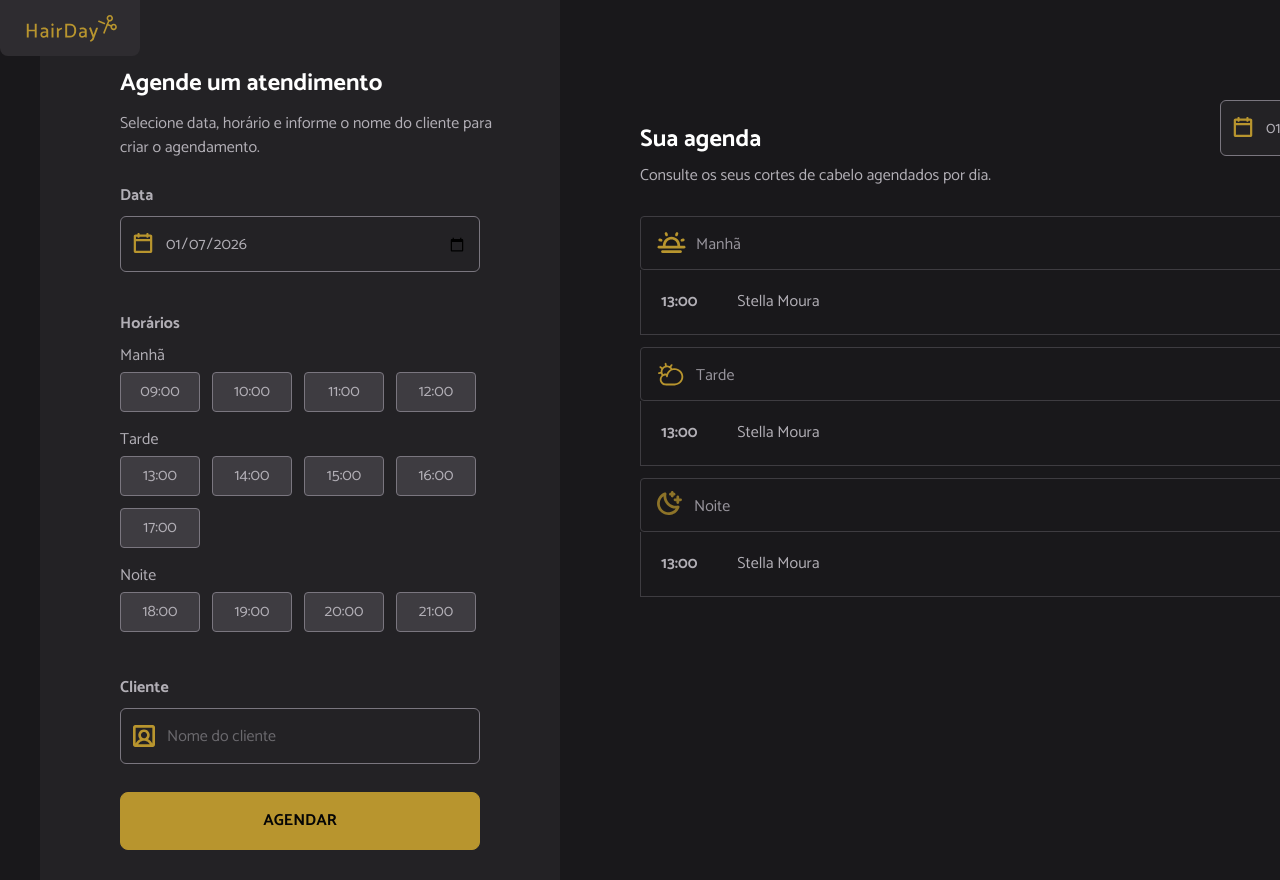
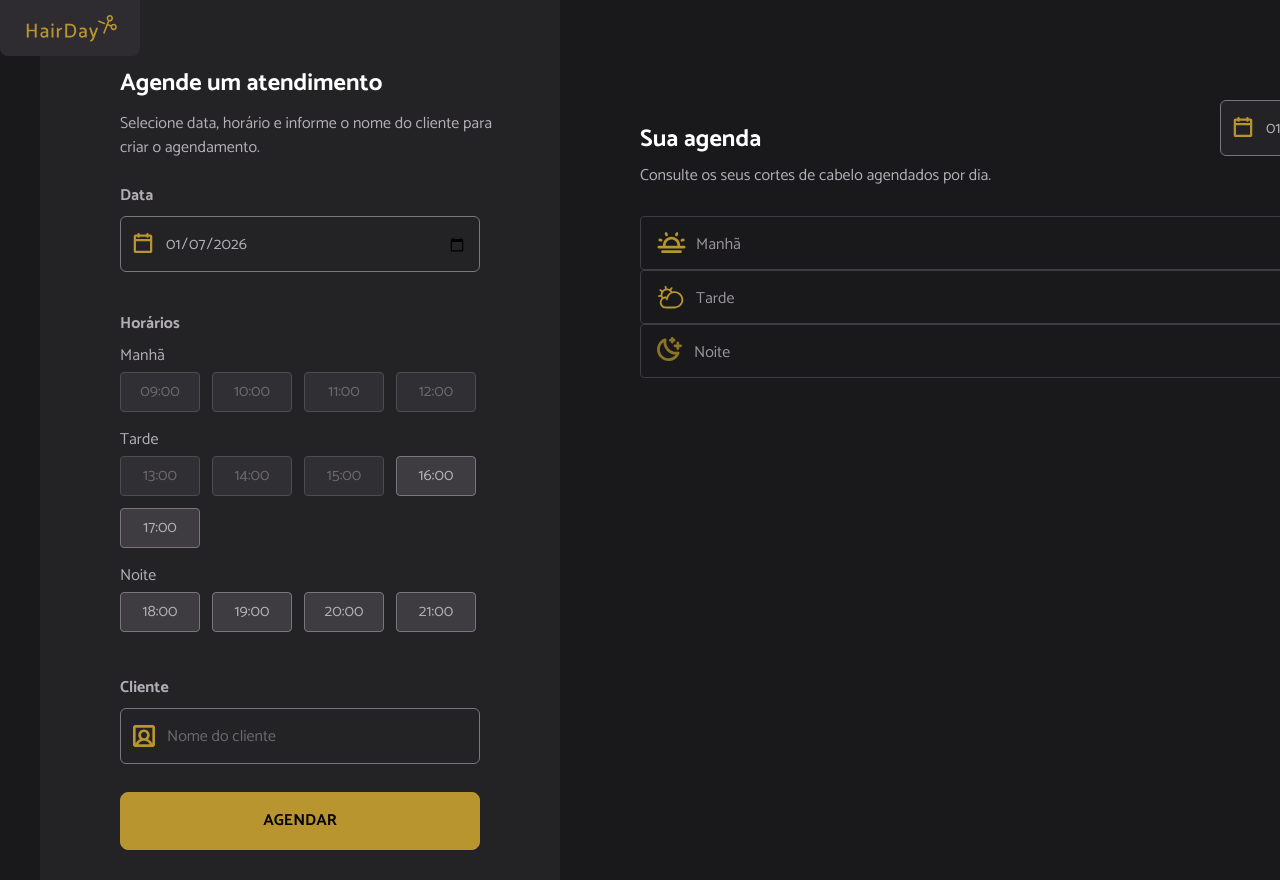
Before and after one commit to gisnarag/Projeto-HairDayReact, a React (Vite) app in the folder HairDay/: page / in a window 1280 px wide. Shown: the top 880 px of the page. Built offline with nearby package versions, Linux system fonts and the light colour scheme; data requests are answered from the project's data file.

Commit message:
projeto finalizado

```diff
--- a/HairDay/server.json
+++ b/HairDay/server.json
@@ -1,58 +1,28 @@
 {
   "appointments": [
     {
-      "id": "5d0a",
+      "id": "a70c",
       "hour": "10:00",
-      "data": "2026-01-15",
-      "client": "gisnara"
+      "date": "2026-01-21",
+      "client": "jade"
     },
     {
-      "id": "d189",
-      "hour": "10:00",
-      "data": "2026-01-15",
-      "client": "gisnara"
+      "id": "de66",
+      "hour": "20:00",
+      "date": "2026-01-17",
+      "client": "gigi"
     },
     {
-      "id": "a774",
+      "id": "fa63",
       "hour": "10:00",
-      "data": "2026-01-15",
-      "client": "gisnara"
+      "date": "2026-01-27",
+      "client": "gigi"
     },
     {
-      "id": "c779",
-      "hour": "10:00",
-      "data": "2026-01-15",
-      "client": "gisnara"
-    },
-    {
-      "id": "ec57",
-      "hour": "10:00",
-      "data": "2026-01-15",
-      "client": "olá"
-    },
-    {
-      "id": "c94f",
-      "hour": "10:00",
-      "data": "2026-01-15",
-      "client": "olá"
-    },
-    {
-      "id": "0493",
-      "hour": "19:00",
-      "data": "2026-01-15",
-      "client": "fggg"
-    },
-    {
-      "id": "3e3c",
-      "hour": "14:00",
-      "data": "2026-01-09",
-      "client": "cdff"
-    },
-    {
-      "id": "d8e7",
-      "hour": "12:00",
-      "data": "2026-01-15",
-      "client": "ana"
+      "id": "7b83",
+      "hour": "20:00",
+      "date": "2026-01-18",
+      "client": "gigi"
     }
   ]
 }
--- a/HairDay/src/App.tsx
+++ b/HairDay/src/App.tsx
@@ -20,7 +20,10 @@ import ButtonItem from "./components/button-item";
 import useTextInput from "./hooks/use-text-input";
 import { newAppointment } from "./services/new-appointment";
 import { today } from "./hooks/use-date-input";
-import { useState } from "react";
+import { useEffect, useState } from "react";
+import { apiConfig } from "./services/api-config";
+import dayjs from "dayjs";
+import { cancelAppointment } from "./services/cancel-appointment";
 
 export default function App() {
 
@@ -30,18 +33,90 @@ export default function App() {
 
   const { name, setName, handleTextInput } = useTextInput();
 
-  interface BookingProps {
-    date: string;
-    hour: string;
-  }
+  const [isBookings, setIsBookings] = useState<{ hour: string, date: string }[]>([])
 
-  const [isBookings, setBookings] = useState<BookingProps[]>([]);
+  const [bookings, setBookings] = useState<{ client: string, hour: string, id: string }[]>([])
 
   const hoursMorning = openingHours.filter(item => item.period === "morning").map(item => item.hour)
   const hoursAfternoon = openingHours.filter(item => item.period === "afternoon").map(item => item.hour)
   const hoursNight = openingHours.filter(item => item.period === "night").map(item => item.hour)
 
-  function handleConfirmButton() {
+  function isPastHour(hour: string) {
+    if (!dayjs(dateInput).isSame(dayjs(), "day")) {
+      return false
+    }
+
+    const selectedDateTime = dayjs(`${dateInput} ${hour}`)
+    return selectedDateTime.isBefore(dayjs())
+  }
+
+  interface Booking {
+    id: string,
+    client: string,
+    hour: string,
+    date: string
+  }
+
+  useEffect(() => {
+    async function loadBookings() {
+      const response = await fetch(`${apiConfig.baseURL}/appointments`)
+      const data = await response.json()
+
+      // isBooking guarda apenas hour + date para bloquear horários, não representa um agendamento completo, por isso não usa id
+      const blocked = data.map((item: Booking) => ({
+        hour: item.hour,
+        date: item.date
+      }))
+
+      setIsBookings(blocked)
+    }
+
+    loadBookings()
+  }, [])
+
+  function isBooked(hour: string, date: string): boolean {
+    return isBookings.some(booking => {
+      console.log({ bookingHour: booking.hour, bookingDate: booking.date, hour, date })
+      return booking.hour === hour && booking.date === date
+    })
+  }
+
+  async function fetchLoadBookings(date: string) {
+    const response = await fetch(`${apiConfig.baseURL}/appointments`)
+    const data: Booking[] = await response.json();
+
+    const filteredBookings = data.filter(book => book.date === date).map(book => ({ client: book.client, hour: book.hour, id: book.id }))
+    setBookings(filteredBookings)
+  }
+
+  useEffect(() => {
+    fetchLoadBookings(dateInput)
+  }, [dateInput])
+
+  async function handleCancelAppointment(
+    id: string,
+    hour: string,
+    date: string
+  ) {
+    try {
+      await cancelAppointment(id)
+
+      setBookings(prev =>
+        prev.filter(booking => booking.id !== id)
+      )
+
+      setIsBookings(prev =>
+        prev.filter(
+          booking =>
+            booking.hour !== hour || booking.date !== date
+        )
+      )
+    } catch {
+      alert("Erro ao cancelar o agendamento 😿")
+    }
+  }
+
+  async function handleConfirmButton() {
     if (!selectedHour || !dateInput || !name) {
       alert("Preencha todos os campos para agendamento! \u{1F63C}")
       return;
@@ -49,18 +124,21 @@ export default function App() {
 
     const payload = {
       hour: selectedHour,
-      data: dateInput,
+      date: dateInput,
       client: name
     };
 
     // Ei função, toma esse pacote de dados aqui
-    newAppointment(payload)
+    await newAppointment(payload)
 
-    setBookings(prev => [
-      ...prev,
-      { date: dateInput, hour: selectedHour }
-    ]);
+    await fetchLoadBookings(dateInput)
 
+    // Atualiza estado para renderizar o componente e o disabled ser habilitado logo após um novo agendameto
+    setIsBookings(prev => [...prev, {
+      hour: selectedHour,
+      date: dateInput,
+    }]
+    )
 
     setDateInput(today);
     setSelectedHour("");
@@ -99,7 +177,7 @@ export default function App() {
           <ul className="bg-gray-700 h-12 ml-10 flex items-center justify-between w-95">
             <li className="flex gap-3" >
               {hoursMorning.map(hour => (
-                <ButtonItem key={hour} selected={selectedHour == hour} onClick={() => handleButtonHourSelected(hour)}>
+                <ButtonItem key={hour} selected={selectedHour == hour} onClick={() => handleButtonHourSelected(hour)} disabled={isBooked(hour, dateInput) || isPastHour(hour)}>
                   {hour}
                 </ButtonItem>
               ))}
@@ -111,7 +189,7 @@ export default function App() {
           <ul className="bg-gray-700 h-25 ml-10 flex items-center justify-between w-95">
             <li className="flex flex-wrap gap-3" >
               {hoursAfternoon.map(hour => (
-                <ButtonItem key={hour} selected={selectedHour == hour} onClick={() => handleButtonHourSelected(hour)}>
+                <ButtonItem key={hour} selected={selectedHour == hour} disabled={isBooked(hour, dateInput) || isPastHour(hour)} onClick={() => handleButtonHourSelected(hour)}>
                   {hour}
                 </ButtonItem>
               ))}
@@ -123,7 +201,7 @@ export default function App() {
           <ul className="bg-gray-700 h-12 ml-10 flex items-center justify-between w-95">
             <li className="flex gap-3" >
               {hoursNight.map(hour => (
-                <ButtonItem key={hour} selected={selectedHour == hour} onClick={() => handleButtonHourSelected(hour)}>
+                <ButtonItem key={hour} selected={selectedHour == hour} onClick={() => handleButtonHourSelected(hour)} disabled={isBooked(hour, dateInput) || isPastHour(hour)}>
                   {hour}
                 </ButtonItem>
               ))}
@@ -169,9 +247,15 @@ export default function App() {
               <Text className="text-gray-300 mt-4" appearance="tertiary">09h-12h</Text>
             </ContainerStyle>
 
-            <ScheduleItem className="flex mb-3 border border-gray-500 border-t-0 bg-gray-800">
-              <ButtonTrashIcon icon={TrashIcon} className="ml-auto mt-5 mb-5" />
-            </ScheduleItem>
+            {bookings.filter(booking => hoursMorning.includes(booking.hour)).map((booking) => (
+              <ScheduleItem
+                key={booking.id}
+                client={booking.client}
+                hour={booking.hour}
+                className="flex mb-3 border border-gray-500 border-t-0 bg-gray-800">
+                <ButtonTrashIcon icon={TrashIcon} className="ml-auto mt-5 mb-5" onClick={() => handleCancelAppointment(booking.id, booking.hour, dateInput)} />
+              </ScheduleItem>
+            ))}
 
             <ContainerStyle className="border border-gray-500 border-b-gray-500 bg-gray-800">
               <div className="flex px-2 gap-1.5">
@@ -181,9 +265,15 @@ export default function App() {
               <Text className="text-gray-300 mt-4" appearance="tertiary">13h-17h</Text>
             </ContainerStyle>
 
-            <ScheduleItem className="flex mb-3 border border-gray-500 border-t-0 bg-gray-800">
-              <ButtonTrashIcon icon={TrashIcon} className="ml-auto mt-5 mb-5" />
-            </ScheduleItem>
+            {bookings.filter(booking => hoursAfternoon.includes(booking.hour)).map((booking) => (
+              <ScheduleItem
+                key={booking.id}
+                client={booking.client}
+                hour={booking.hour}
+                className="flex mb-3 border border-gray-500 border-t-0 bg-gray-800">
+                <ButtonTrashIcon icon={TrashIcon} className="ml-auto mt-5 mb-5" onClick={() => handleCancelAppointment(booking.id, booking.hour, dateInput)} />
+              </ScheduleItem>
+            ))}
 
             <ContainerStyle className="border border-gray-500 border-b-gray-500 bg-gray-800">
               <div className="flex px-2 gap-2">
@@ -193,9 +283,15 @@ export default function App() {
               <Text className="text-gray-300 mt-4" appearance="tertiary">18h-21h</Text>
             </ContainerStyle>
 
-            <ScheduleItem className="flex mb-3 border border-gray-500 border-t-0 bg-gray-800">
-              <ButtonTrashIcon icon={TrashIcon} className="ml-auto mt-5 mb-3" />
-            </ScheduleItem>
+            {bookings.filter(booking => hoursNight.includes(booking.hour)).map((booking) => (
+              <ScheduleItem
+                key={booking.id}
+                client={booking.client}
+                hour={booking.hour}
+                className="flex mb-3 border border-gray-500 border-t-0 bg-gray-800">
+                <ButtonTrashIcon icon={TrashIcon} className="ml-auto mt-5 mb-5" onClick={() => handleCancelAppointment(booking.id, booking.hour, dateInput)} />
+              </ScheduleItem>
+            ))}
           </ul>
         </aside>
       </div>
--- a/HairDay/src/components/button-item.tsx
+++ b/HairDay/src/components/button-item.tsx
@@ -25,13 +25,13 @@ export const ButtonItemVariants = cva("cursor-pointer", {
     }
 })
 
-interface ButtonItemProps extends Omit<React.ComponentProps<"button">, 'size' | 'disabled'>, VariantProps<typeof ButtonItemVariants> {
+interface ButtonItemProps extends Omit<React.ComponentProps<"button">, 'size'>, VariantProps<typeof ButtonItemVariants> {
     disabled?: boolean,
 }
 
 export default function ButtonItem({ appearance, size, selected, disabled, children, className, ...props }: ButtonItemProps) {
     return (
-        <button type="button"
+        <button type="button" disabled={disabled}
             {...props}
             className={ButtonItemVariants({ appearance, size, selected, disabled })}>{children}</button>
     )
--- a/HairDay/src/components/button.tsx
+++ b/HairDay/src/components/button.tsx
@@ -30,6 +30,7 @@ export default function Button({ variant, size, disabled, className, children, .
 
         <button type="button"
             {...props}
-            className={buttonVariantsProps({ variant, size, disabled, className })} > {children} < Text variant="title-md" cursor="pointer">AGENDAR</Text></button >
+            className={buttonVariantsProps({ variant, size, disabled, className })}> {children}
+            <Text variant="title-md" cursor="pointer">AGENDAR</Text></button>
     )
 }
--- a/HairDay/src/components/schedule-item.tsx
+++ b/HairDay/src/components/schedule-item.tsx
@@ -4,13 +4,13 @@ import { cx, cva, type VariantProps } from "class-variance-authority";
 
 export const ScheduleItemVariants = cva("flex px-5 gap-10 bg-gray-600")
 
-interface ScheduleItemProps extends React.ComponentProps<"li">, VariantProps<typeof ScheduleItemVariants> { }
+interface ScheduleItemProps extends React.ComponentProps<"li">, VariantProps<typeof ScheduleItemVariants> { client?: string, hour?: string }
 
-export default function ScheduleItem({ children, className, ...props }: ScheduleItemProps) {
+export default function ScheduleItem({ children, className, client, hour, ...props }: ScheduleItemProps) {
     return (
         <li {...props} className={cx(ScheduleItemVariants(), className)}>
-            <Text appearance="secondary" variant="title-md" className="mt-5 mb-5">13:00</Text>
-            <Text as="p" appearance="secondary" className="mt-5 mb-5">Stella Moura</Text>
+            <Text appearance="secondary" variant="title-md" className="mt-5 mb-5">{hour}</Text>
+            <Text as="p" appearance="secondary" className="mt-5 mb-5">{client}</Text>
             {children}
         </li>
     )
--- /dev/null
+++ b/HairDay/src/services/cancel-appointment.ts
@@ -0,0 +1,13 @@
+import { apiConfig } from "./api-config";
+
+export async function cancelAppointment(id: string) {
+    const response = await fetch(`${apiConfig.baseURL}/appointments/${id}`,
+        { method: 'DELETE' }
+    )
+
+    if (!response.ok) {
+        throw new Error("Erro ao cancelar agendamento.")
+    }
+
+    return true
+}
--- a/HairDay/src/services/new-appointment.ts
+++ b/HairDay/src/services/new-appointment.ts
@@ -2,7 +2,7 @@ import { apiConfig } from "./api-config";
 
 interface newAppointmentProps {
     hour: string,
-    data: string,
+    date: string,
     client: string,
 };
 
@@ -26,7 +26,7 @@ export async function newAppointment(payload: newAppointmentProps) {
     // Mesmo se o servidor responder erro (400, 500), fetch ainda retorna um response, por isso para verificar usa-se -> response.ok.
     // response.ok é uma propriedade booleana do objeto retornado pelo fetch, se o status HTTP foi sucesso (true)
     if (!response.ok) {
-        console.log("error na requisição:", response.status)
+        console.log("Erro na requisição:", response.status)
         alert("Não foi possível agendar. Tente novamente mais tarde. \u{1F63F}")
         return;
     }
```
